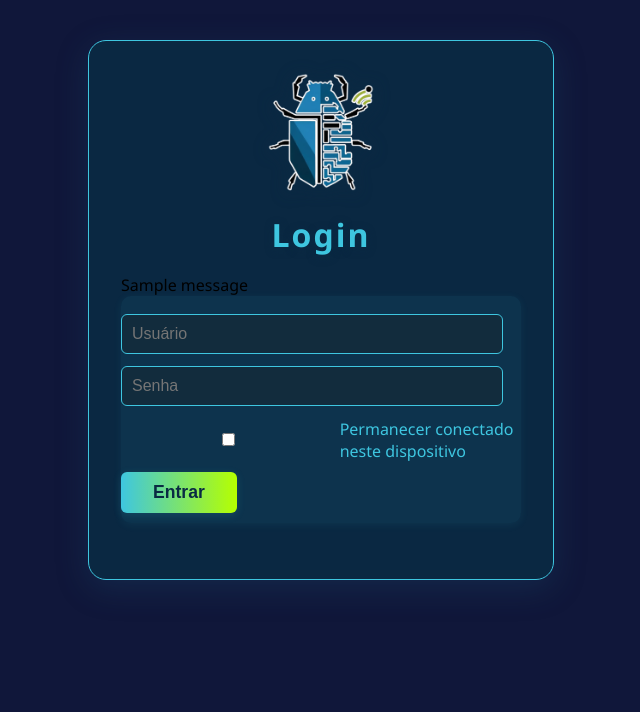
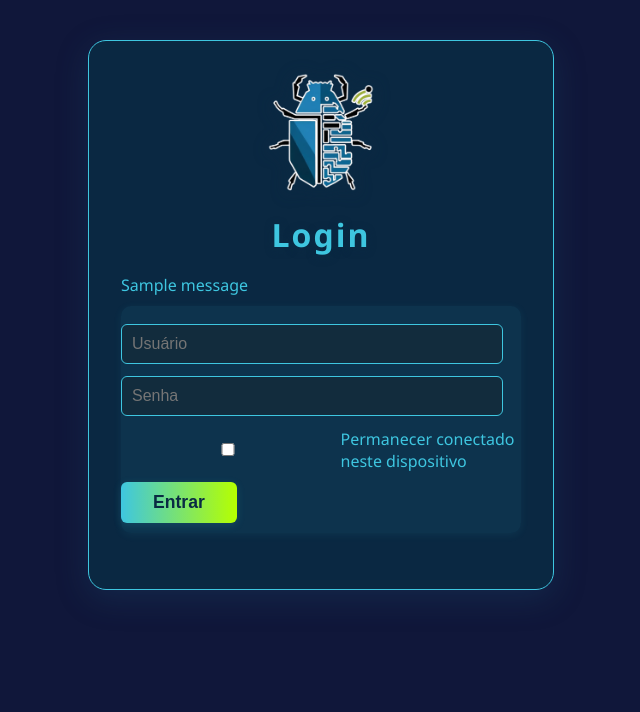
Before and after one commit to sandrim01/chamado, a Flask app: page /login in a window 1280 px wide. Shown: the top 712 px of the page, without its empty margins (319-959 px from the left). Run offline with Flask 3, Linux system fonts and the light colour scheme; one stand-in notice (Sample message) is shown; some libraries are stand-ins or nearby versions.

Commit message:
style(login): checkbox e texto alinhados e feedback com mesmo estilo

```diff
--- a/templates/login.html
+++ b/templates/login.html
@@ -13,16 +13,17 @@
         {% with messages = get_flashed_messages(with_categories=true) %}
           {% if messages %}
             {% for category, message in messages %}
-              <div class="flash {{ category }}">{{ message | replace('Login realizado com sucesso!', 'Bem-vindo! Login efetuado com sucesso.') | replace('Logout realizado com sucesso!', 'Você saiu do sistema com sucesso.') }}</div>
+              <div class="flash {{ category }}" style="color: #3ec6e0; font-size: 1em; margin-bottom: 10px;">{{ message | replace('Login realizado com sucesso!', 'Bem-vindo! Login efetuado com sucesso.') | replace('Logout realizado com sucesso!', 'Você saiu do sistema com sucesso.') }}</div>
             {% endfor %}
           {% endif %}
         {% endwith %}
         <form method="post" class="form-chamado">
             <input type="text" name="username" placeholder="Usuário" required><br>
             <input type="password" name="password" placeholder="Senha" required><br>
-            <label style="font-size: 1em; color: #3ec6e0; display: flex; align-items: center; gap: 0; margin-bottom: 10px;">
-                <input type="checkbox" name="remember_me" style="margin: 0 4px 0 0;">Permanecer conectado neste dispositivo
-            </label>
+            <div style="display: flex; align-items: center; margin-bottom: 10px;">
+                <input type="checkbox" name="remember_me" style="margin: 0 6px 0 0;">
+                <span style="font-size: 1em; color: #3ec6e0;">Permanecer conectado neste dispositivo</span>
+            </div>
             <button type="submit" class="btn-login">Entrar</button>
         </form>
     </div>
```
